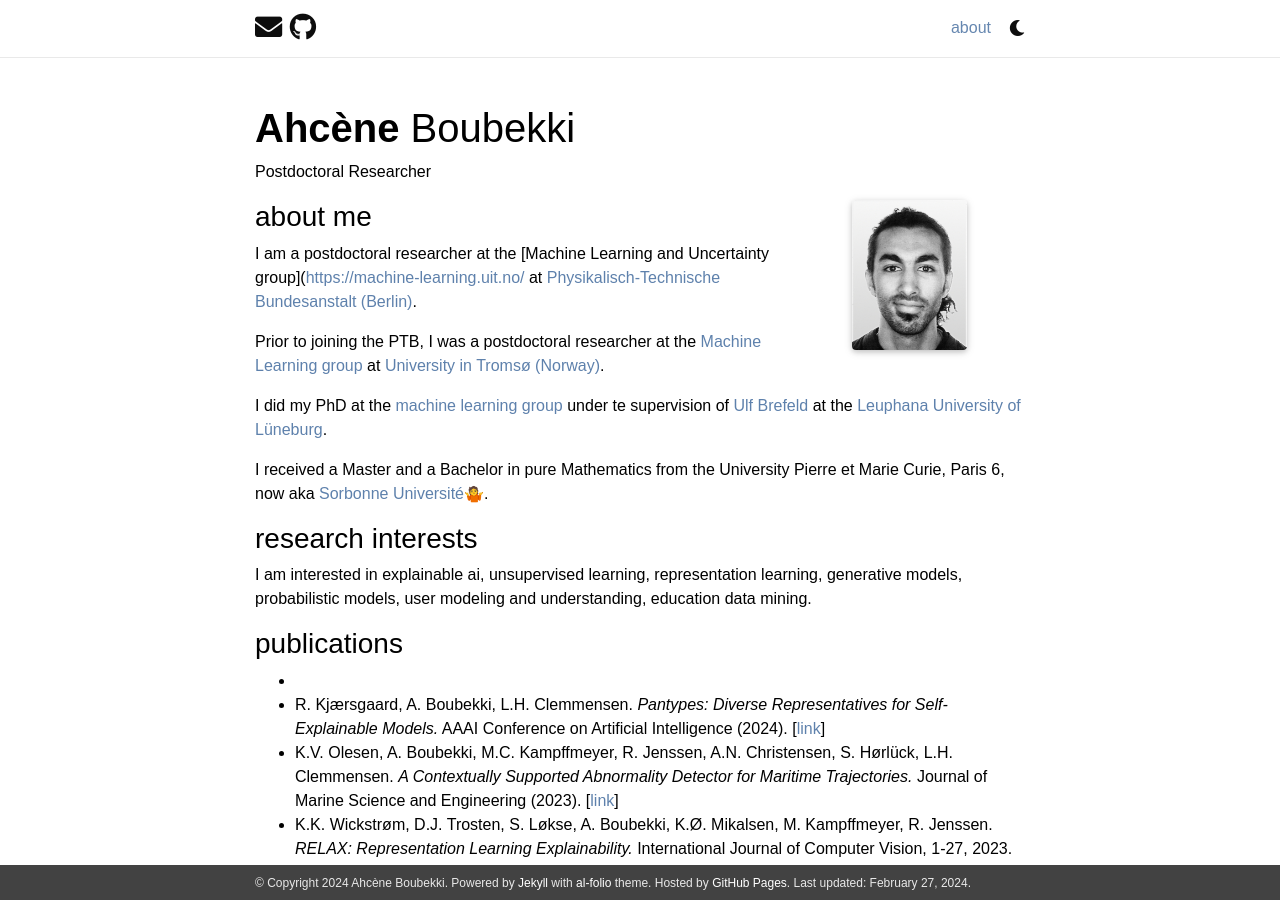
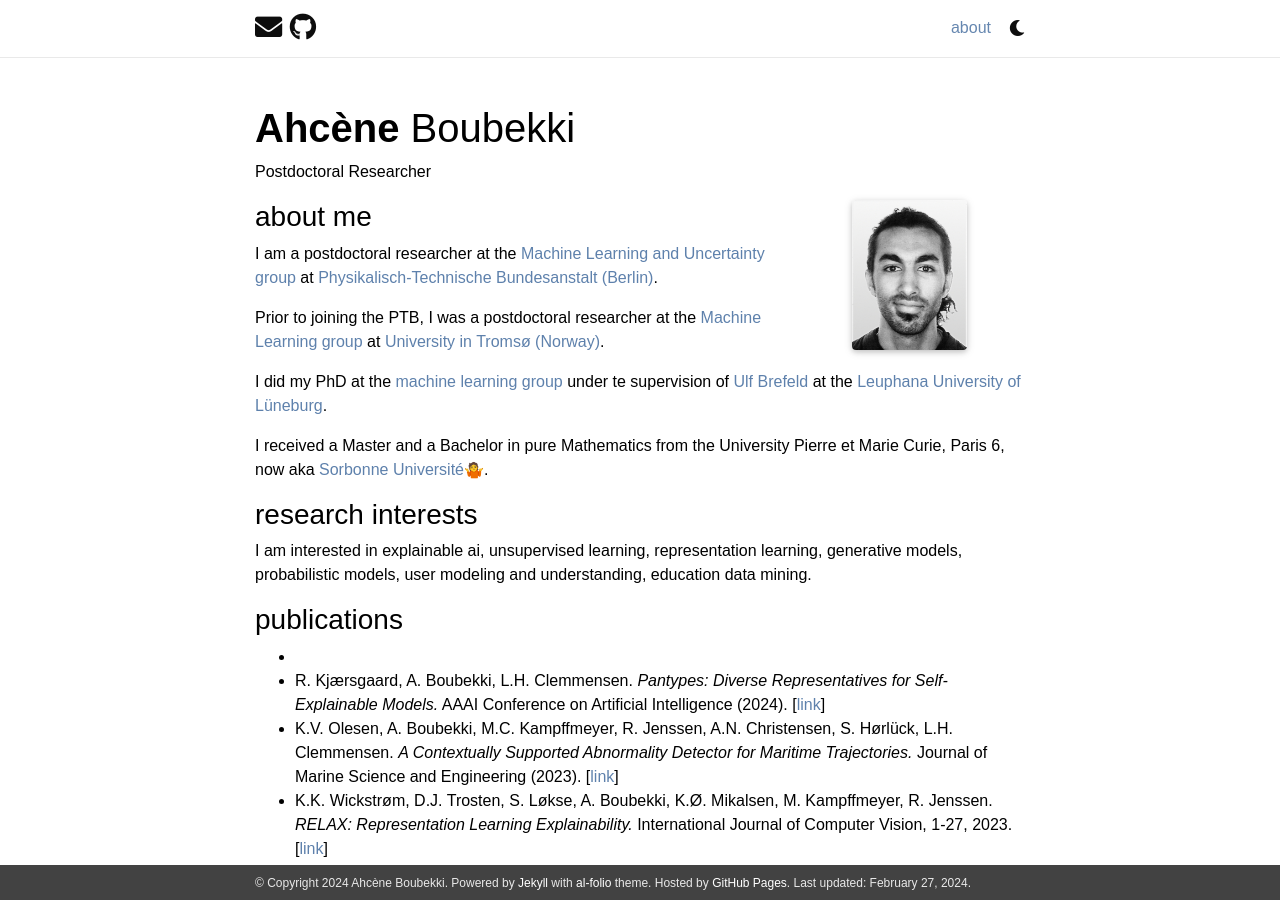
Before and after one commit to Ahcene-B/ahcene-b.github.io, a Jekyll site: the page built from _pages/about.md, in a window 1280 px wide and 900 px high. Built offline with Jekyll 4.4.1, drawn with Linux system fonts in a browser that asks for light colours; nearby versions of some CDN libraries; comment, search, counter and statistics services are not loaded; a style sheet for code colours, icons or effects is not loaded; some of the changed lines change nothing that is shown.

Commit message:
Update about.md

```diff
--- a/_pages/about.md
+++ b/_pages/about.md
@@ -17,7 +17,7 @@
 
 ### about me
 
-I am a postdoctoral researcher at the [Machine Learning and Uncertainty group]([https://machine-learning.uit.no/](https://www.ptb.de/cms/en/ptb/fachabteilungen/abt8/fb-84/ag-844.html) at [Physikalisch-Technische Bundesanstalt (Berlin)](https://www.ptb.de).
+I am a postdoctoral researcher at the [Machine Learning and Uncertainty group](https://www.ptb.de/cms/en/ptb/fachabteilungen/abt8/fb-84/ag-844.html) at [Physikalisch-Technische Bundesanstalt (Berlin)](https://www.ptb.de).
 
 Prior to joining the PTB, I was a postdoctoral researcher at the [Machine Learning group](https://machine-learning.uit.no/) at [University in Tromsø (Norway)](https://www.uit.no/en).
 
```
